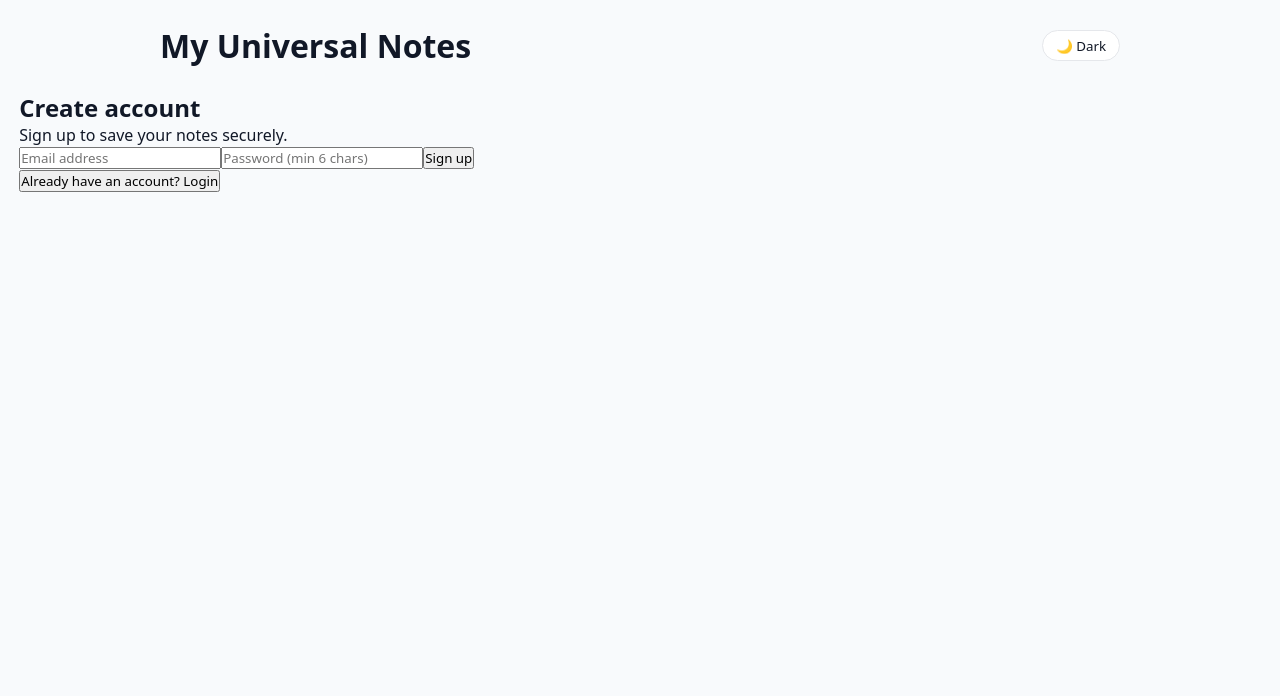
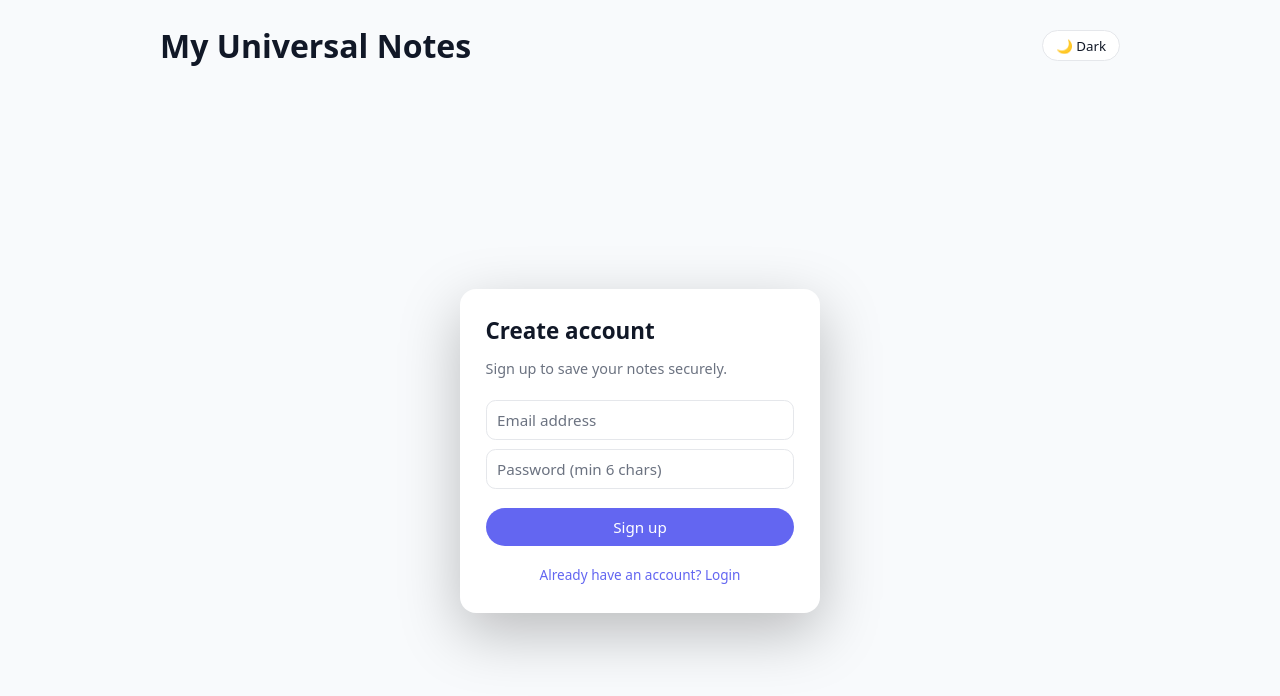
Before and after one commit to ashish-temp/my-universal-notes, a React app: page / in a window 1280 px wide. Shown: the top 696 px of the page. Built offline with nearby package versions, Linux system fonts and the light colour scheme; no server answers; the HTML template or start-up script is replaced by a standard one.

Commit message:
authentication page lost so recovered that

```diff
--- a/src/index.css
+++ b/src/index.css
@@ -410,3 +410,114 @@ body {
 .modal-card textarea {
   color: inherit !important;
 }
+/* =====================
+   AUTH (LOGIN / REGISTER)
+===================== */
+
+.center-screen {
+  min-height: calc(100vh - 80px);
+  display: flex;
+  justify-content: center;
+  align-items: center;
+}
+
+.auth-card {
+  width: 100%;
+  max-width: 360px;
+  background: var(--card);
+  border-radius: 1rem;
+  padding: 1.6rem 1.6rem 1.8rem;
+  box-shadow: 0 20px 60px rgba(0,0,0,0.25);
+  display: flex;
+  flex-direction: column;
+  gap: 0.8rem;
+}
+
+.auth-card h2 {
+  font-size: 1.4rem;
+  font-weight: 600;
+}
+
+.auth-subtitle {
+  font-size: 0.9rem;
+  color: var(--muted);
+  margin-bottom: 0.6rem;
+}
+
+.auth-form {
+  display: flex;
+  flex-direction: column;
+  gap: 0.6rem;
+}
+
+.auth-form input {
+  border-radius: 0.6rem;
+  border: 1px solid var(--border);
+  padding: 0.55rem 0.65rem;
+  font-size: 0.95rem;
+  background: transparent;
+  color: var(--text);
+  outline: none;
+}
+
+.auth-form input::placeholder {
+  color: var(--muted);
+}
+
+.auth-form input:focus {
+  border-color: #6366f1;
+}
+
+.primary-btn {
+  margin-top: 0.6rem;
+  padding: 0.55rem 0.8rem;
+  border-radius: 999px;
+  border: none;
+  background: #6366f1;
+  color: white;
+  font-size: 0.95rem;
+  cursor: pointer;
+  transition: background 0.15s ease, transform 0.1s ease;
+}
+
+.primary-btn:hover {
+  background: #4f46e5;
+}
+
+.primary-btn:active {
+  transform: scale(0.97);
+}
+
+.link-btn {
+  background: none;
+  border: none;
+  padding: 0;
+  margin-top: 0.4rem;
+  font-size: 0.85rem;
+  color: #6366f1;
+  cursor: pointer;
+  text-align: center;
+}
+
+.link-btn:hover {
+  text-decoration: underline;
+}
+
+.error-text {
+  font-size: 0.85rem;
+  color: #ef4444;
+  margin-top: 0.2rem;
+}
+
+/* Dark mode polish */
+[data-theme="dark"] .auth-card {
+  box-shadow: 0 20px 60px rgba(0,0,0,0.6);
+}
+
+[data-theme="dark"] .primary-btn {
+  background: #818cf8;
+}
+
+[data-theme="dark"] .primary-btn:hover {
+  background: #6366f1;
+}
```
